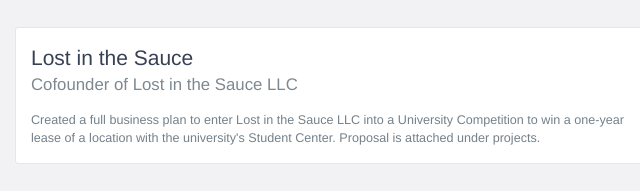
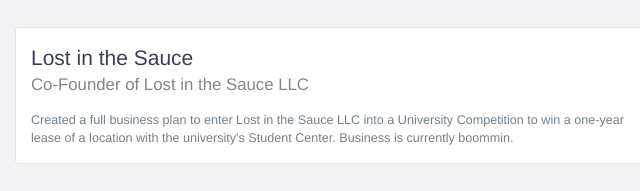
Before and after one commit to duganbrianj/duganbrianj.github.io, a website: page index.html in a window 1280 px wide. Shown: the part 1401-1592 px from the top of the page, 475-1115 px from the left. Drawn offline with nearby package versions, Linux system fonts and the light colour scheme.

Commit message:
Update index.html

```diff
--- a/index.html
+++ b/index.html
@@ -114,9 +114,9 @@
 
 	    <div data-date="2018 to Present">
                 <h3>Lost in the Sauce</h3>
-                <h4>Cofounder of Lost in the Sauce LLC</h4>
+                <h4>Co-Founder of Lost in the Sauce LLC</h4>
                 <p>
-                    Created a full business plan to enter Lost in the Sauce LLC into a University Competition to win a one-year lease of a location with the university's Student Center. Proposal is attached under projects.
+                    Created a full business plan to enter Lost in the Sauce LLC into a University Competition to win a one-year lease of a location with the university's Student Center. Business is currently boommin.
                 </p>
             </div>
 
```
